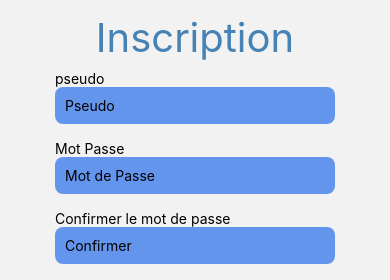
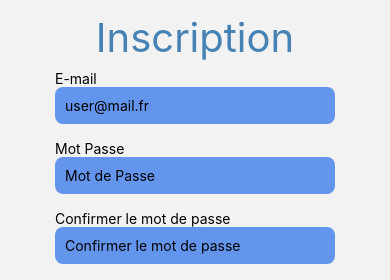
Before and after one commit to rchouhani/jeSors, a React Native app in the folder frontend/: screen /Register in a window 390 px wide. Shown: the part 240-520 px from the top of the page. Built offline with nearby package versions, Linux system fonts and the light colour scheme.

Commit message:
update/ inputComp label for email instead of pseudo and add types to use navigation in onPress attribute Button

```diff
--- a/frontend/src/screens/register/AuthScreen.tsx
+++ b/frontend/src/screens/register/AuthScreen.tsx
@@ -1,19 +1,23 @@
 import React, { useState, useEffect } from 'react';
 import { View, Text, StyleSheet, TouchableOpacity, TextInput } from 'react-native';
-import { useNavigation } from '@react-navigation/native';
+import { NavigationProp, useNavigation } from '@react-navigation/native';
 import InputComp from '../../components/Input';
 import ButtonComp from '../../components/Button';
 import ProgressBar from '../../components/ProgressBar';
 import { useRegister } from '../../context/RegisterContext';
 
+type AuthNavigationParamList = {
+    RegisterTwo: undefined;
+    Login: undefined;
+};
+
 const AuthScreen = () => {
-    const navigation = useNavigation();
+    const navigation = useNavigation<NavigationProp<AuthNavigationParamList>>();
     const { setProgress } = useRegister();
     const [isLogin, setIsLogin] = useState(true);
     const [pseudo, setPseudo] = useState('');
     const [password, setPassword] = useState('');
     const [confirm, setConfirm] = useState('');
-    const [inputValue, setInputValue ] = useState('');
 
     useEffect(() => {
          if (!isLogin) return;
@@ -28,8 +32,8 @@ const AuthScreen = () => {
                 {isLogin ? 'Inscription' : 'Connexion'}
             </Text>
             <InputComp
-                label='pseudo'
-                placeholder='Pseudo'
+                label='E-mail'
+                placeholder='user@mail.fr'
                 value={pseudo}
                 onChangeText={setPseudo}
                 keyboardType='email-address'
@@ -45,7 +49,7 @@ const AuthScreen = () => {
             {isLogin && (
                 <InputComp
                     label='Confirmer le mot de passe'
-                    placeholder='Confirmer'
+                    placeholder='Confirmer le mot de passe'
                     value={confirm}
                     onChangeText={setConfirm}
                     keyboardType='default'
```
